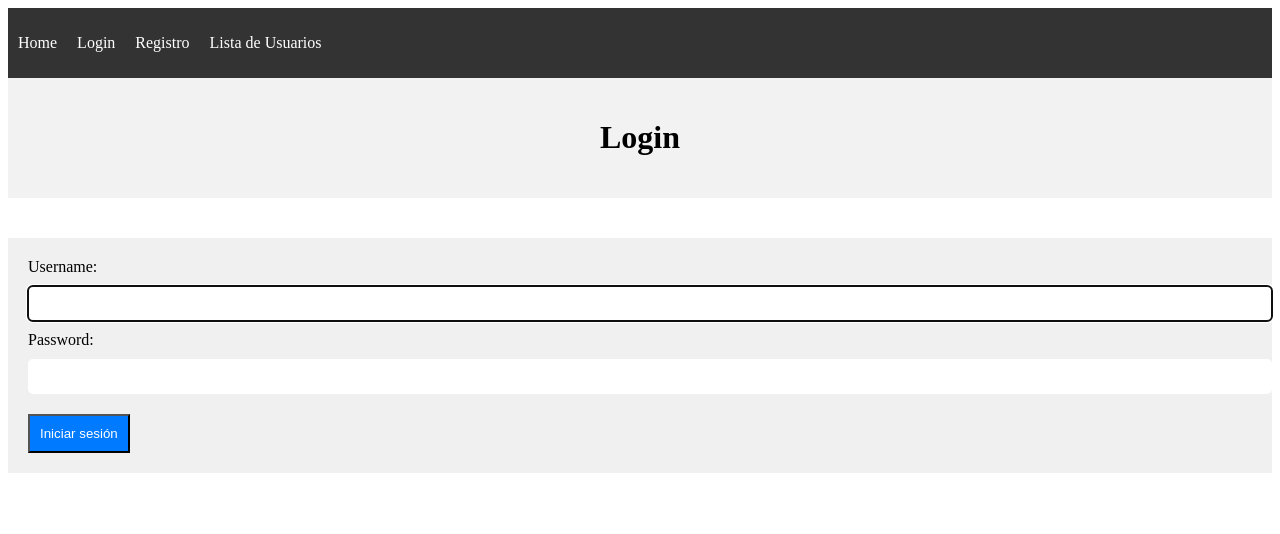
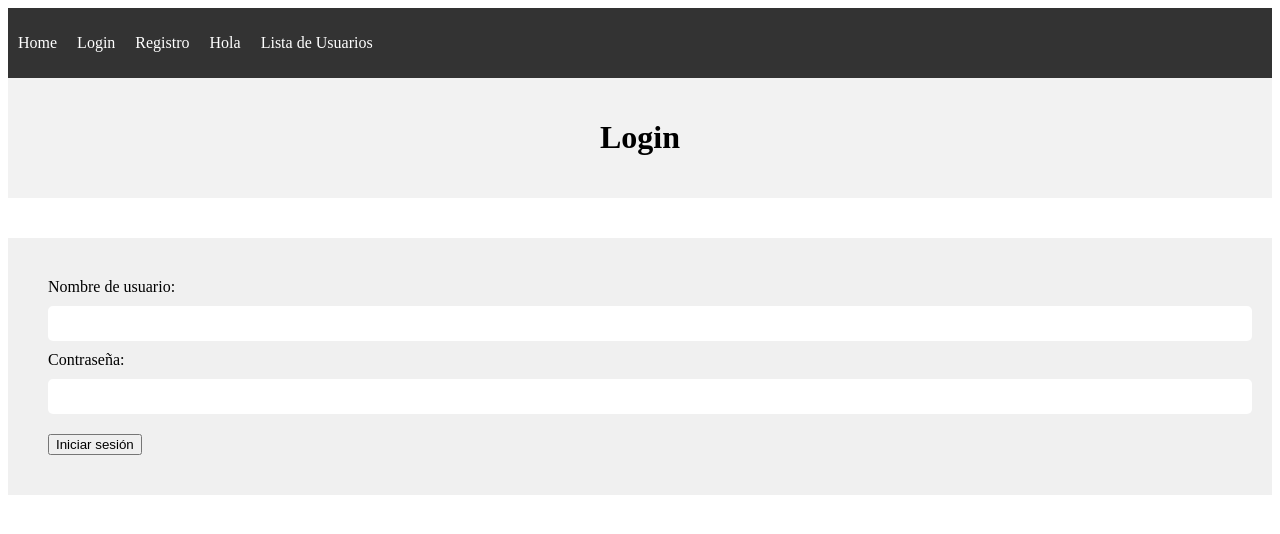
Before and after one commit to B4ZU27/Dogeaway_ingSoft, a Django app: page /login/ in a window 1280 px wide. Shown: the top 534 px of the page. Run offline with Django 4.2, Linux system fonts and the light colour scheme.

Commit message:
Login funcional
ya funciona el login y el signup

```diff
--- a/main_app/forms.py
+++ b/main_app/forms.py
@@ -7,11 +7,7 @@ from .models import Usuario, Mascota, ImagenMascota, Preferencias
 class LoginForm(AuthenticationForm):
     class Meta:
         model = Usuario
-        fields = ['username', 'password']
-        labels = {
-        'username': 'Nombre de usuario',
-        'password1': 'Contraseña'
-        }
+        fields = ['email', 'password']
 
 #-----USER SIGNUP-----*
 class UserForm(UserCreationForm):
--- a/main_app/templates/Login.html
+++ b/main_app/templates/Login.html
@@ -1,14 +1,19 @@
 {% include "layouts/base.html" %}
 
 {% block content %}
-<form method="post" style="background-color: #f0f0f0; padding: 20px;">
-    {% csrf_token %}
-    {{ form.username.label_tag }} {{ form.username }}
-    {{ form.username.errors }}
-    {{ form.password.label_tag }} {{ form.password }}
-   {{ form.password.errors }}
-    <button type="submit" style="background-color: #007bff; color: #fff; padding: 10px;">Iniciar sesión</button>
-</form>
+
+    <form method="post" style="background-color: #f0f0f0; padding: 40px;">
+        {% csrf_token %}
+        <label for="id_username">Nombre de usuario:</label>
+        <input type="text" id="id_username" name="username" required>
+
+        <label for="id_password">Contraseña:</label>
+        <input type="password" id="id_password" name="password" required>
+
+        <button type="submit">Iniciar sesión</button>
+    </form>
+
+
 {% if messages %}
     <div class="alert alert-danger">
             {% for message in messages %}
--- a/main_app/templates/layouts/base.html
+++ b/main_app/templates/layouts/base.html
@@ -12,8 +12,13 @@
     <nav class="navbar">
         <ul>
             <li><a href="/">Home</a></li>
-            <li><a href="/login/">Login</a></li>
-            <li><a href="/signup/">Registro</a></li>
+            {% if user.is_authenticated %}
+                <li> Hola u{{ user.username }}</li>
+            {% else %}
+                <li><a href="/login/">Login</a></li>
+                <li><a href="/signup/">Registro</a></li>
+                <li> Hola {{ user.username }}</li>
+            {% endif %}
             <li><a href="/lista/">Lista de Usuarios</a></li>
         </ul>
     </nav>
--- a/main_app/views.py
+++ b/main_app/views.py
@@ -22,18 +22,16 @@ def index(request): #Renderizar Paginas html aqui en views
 #-----LOGIN VIEW-----*
 def login_view(request):
     if request.method == 'POST':
-        form = LoginForm(data=request.POST)
-        if form.is_valid():
-            user = form.get_user()
+        print(request.POST)  # Imprime los datos del formulario en la consola
+        username = request.POST.get("username", "")  # Usa get para evitar errores si la clave no existe
+        password = request.POST.get("password", "")
+        user = authenticate(request, username=username, password=password)
+        if user is not None:
             login(request, user)
-            return redirect('/') #Agregar la direccion del HOME
-
+            return redirect('/')
         else:
-             messages.error(request,form.errors)
-    else:
-        form = LoginForm()
-    return render(request, 'login.html', {'form': form,
-                                        'title' : "Login"})
+            messages.error(request,"No fuiste autenticado")
+    return render(request, 'Login.html', {'title' : "Login"})
 
 #-----SIGNUP VIEW-----*
 def signup(request):
@@ -44,7 +42,7 @@ def signup(request):
             user = form.save()
             # Autenticar al usuario y redirigirlo a otra vista
             login(request, user)
-            return redirect('')
+            return redirect('/')
         else:
              messages.error(request,form.errors)
     else:
--- a/mydogeaway/settings.py
+++ b/mydogeaway/settings.py
@@ -122,3 +122,6 @@ STATIC_URL = 'static/'
 # https://docs.djangoproject.com/en/4.2/ref/settings/#default-auto-field
 
 DEFAULT_AUTO_FIELD = 'django.db.models.BigAutoField'
+
+#Le movi a esta madre
+AUTH_USER_MODEL = 'main_app.Usuario'
```
Also changed, not shown: db.sqlite3.
